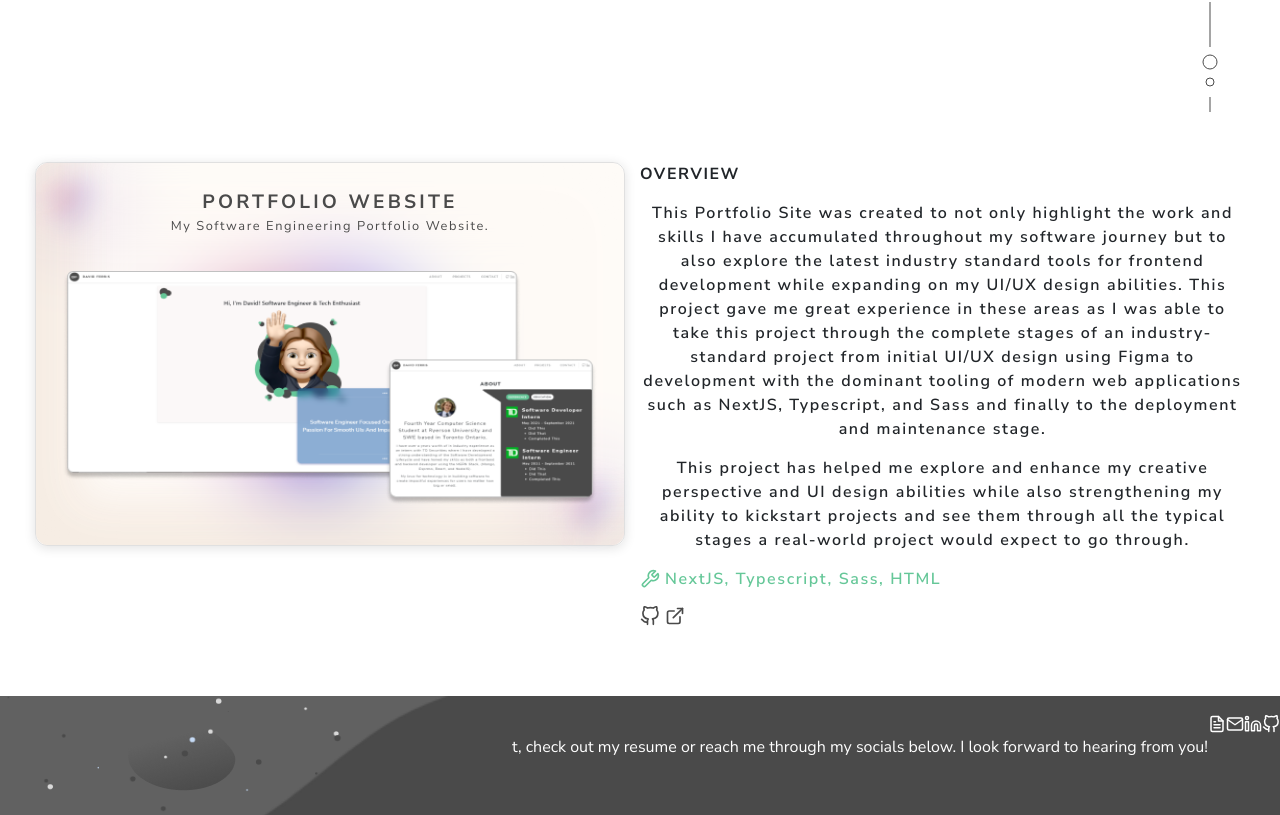
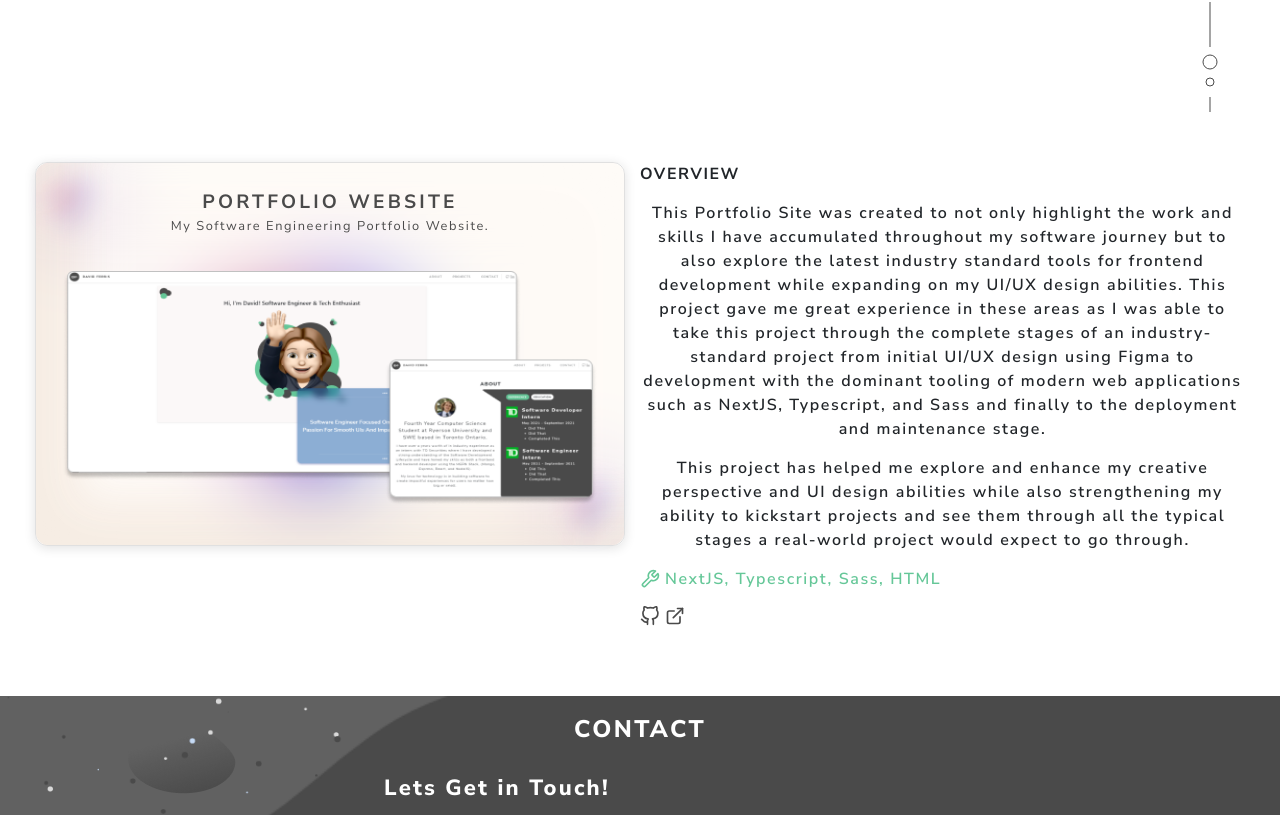
Before and after one commit to ferrisdavid/portfolio-site, a Next.js app: page / in a window 1280 px wide. Shown: the part 2690-3505 px from the top of the page. Built offline with nearby package versions, Linux system fonts and the light colour scheme.

Commit message:
added custom styling for contact section container

```diff
--- a/sections/Section.module.scss
+++ b/sections/Section.module.scss
@@ -1,6 +1,5 @@
 .sectionHeader {
   display: flex;
-  flex-grow: 1;
   align-items: center;
   justify-content: center;
   margin-bottom: 10px;
@@ -10,6 +9,7 @@
   text-align: center;
   text-transform: uppercase;
   letter-spacing: 2.4px;
+  z-index: 2;
 }
 
 .sectionLink {
@@ -41,7 +41,7 @@
 }
 
 .waveContainer {
-  height: 30vh;
+  height: fit-content;
   background-color: #4a4a4a;
   position: relative;
 }
@@ -49,4 +49,45 @@
 .contactContainer {
   color: white;
   display: flex;
+  flex-direction: column;
+  height: 90%;
+  gap: 15px;
+  padding-bottom: 15px;
+
+  .content {
+    display: flex;
+    flex-direction: column;
+    flex-grow: 1;
+    justify-content: center;
+    margin: 0 15px 25px 30%;
+    gap: 10px;
+
+    z-index: 2;
+
+    .action {
+      font-size: 22px;
+      font-weight: 800;
+      letter-spacing: 2.2px;
+    }
+
+    .body {
+      font-size: 18px;
+      font-weight: 700;
+      letter-spacing: 1.8px;
+    }
+  }
+
+  .links {
+    color: #b7b6ff;
+    display: flex;
+    gap: 10px;
+    align-items: center;
+    justify-content: center;
+
+    & svg {
+      &:hover {
+        cursor: pointer;
+      }
+    }
+  }
 }
```
